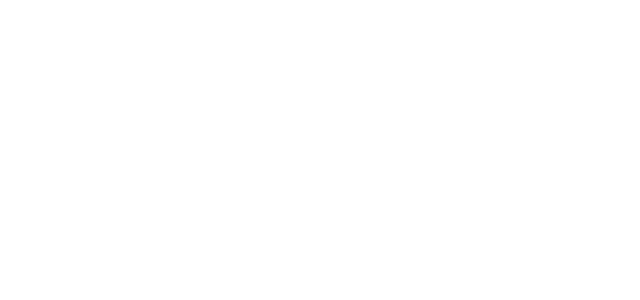
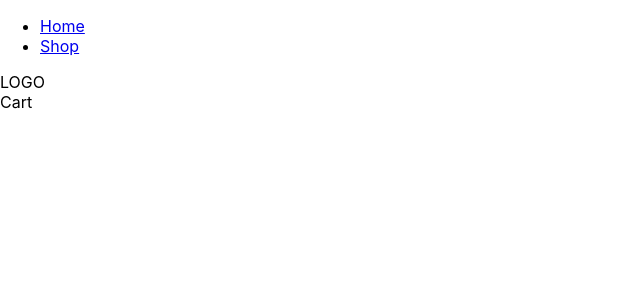
Before and after one commit to jfpalchak/inventory-tracker, a React (Create React App) app: page / in a window 1280 px wide. Shown: the top 300 px of the page, without its empty margins (0-640 px from the left). Built offline with nearby package versions, Linux system fonts and the light colour scheme.

Commit message:
create Header component

```diff
--- a/src/components/App.js
+++ b/src/components/App.js
@@ -1,9 +1,11 @@
 import './App.css';
 import React from 'react';
+import Header from './Header';
 
 function App() {
   return (
     <React.Fragment>
+      <Header/>
 
     </React.Fragment>
   );
--- /dev/null
+++ b/src/components/Header.js
@@ -0,0 +1,24 @@
+import React from "react";
+
+function Header() {
+  return (
+    <header>
+      <nav>
+        <ul>
+          <li><a href="#">Home</a></li>
+          <li><a href="#">Shop</a></li>
+        </ul>
+      </nav>
+
+      <div className="site-logo">
+        LOGO
+      </div>
+
+      <div className="cart-widget">
+        Cart
+      </div>
+    </header>
+  );
+}
+
+export default Header;
```
